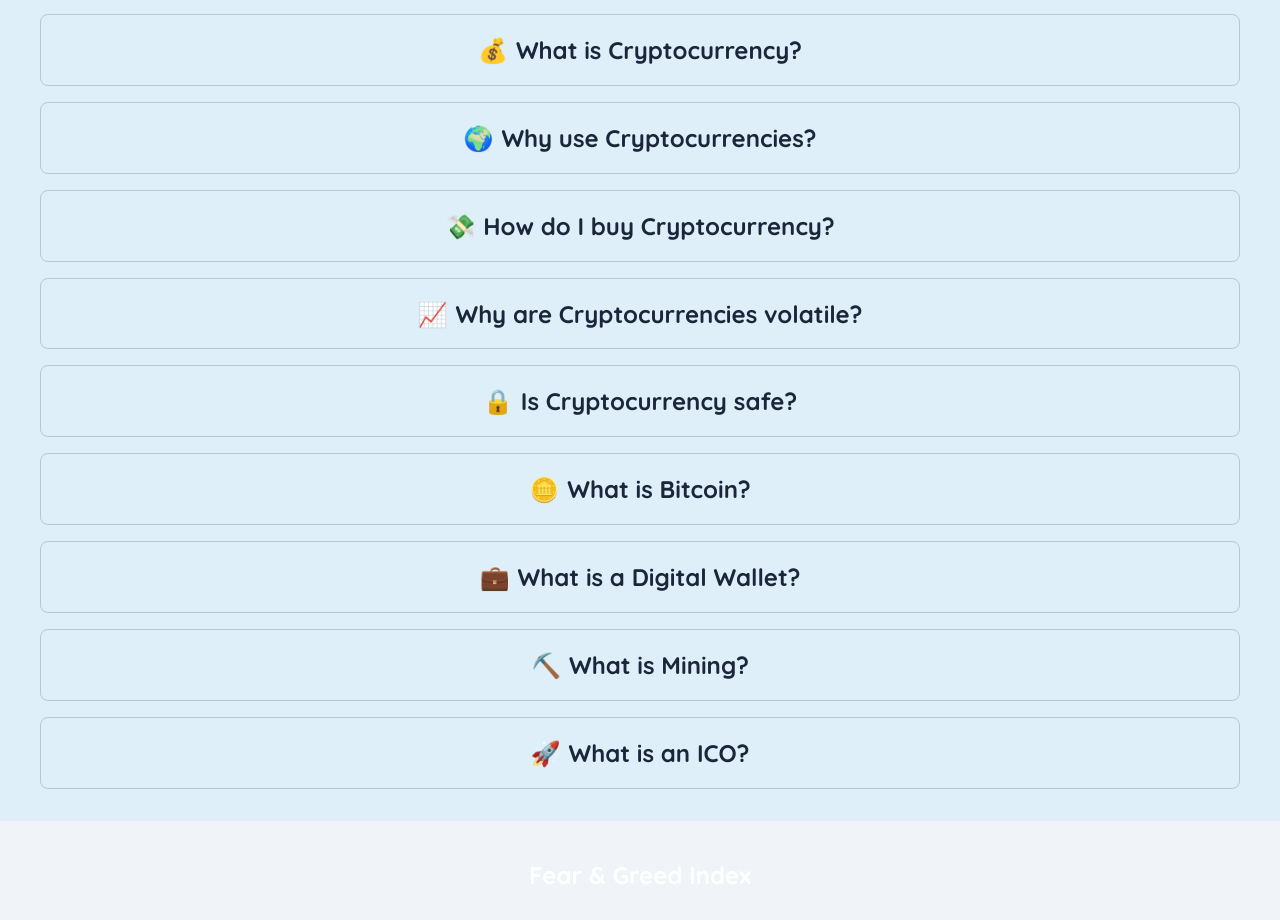
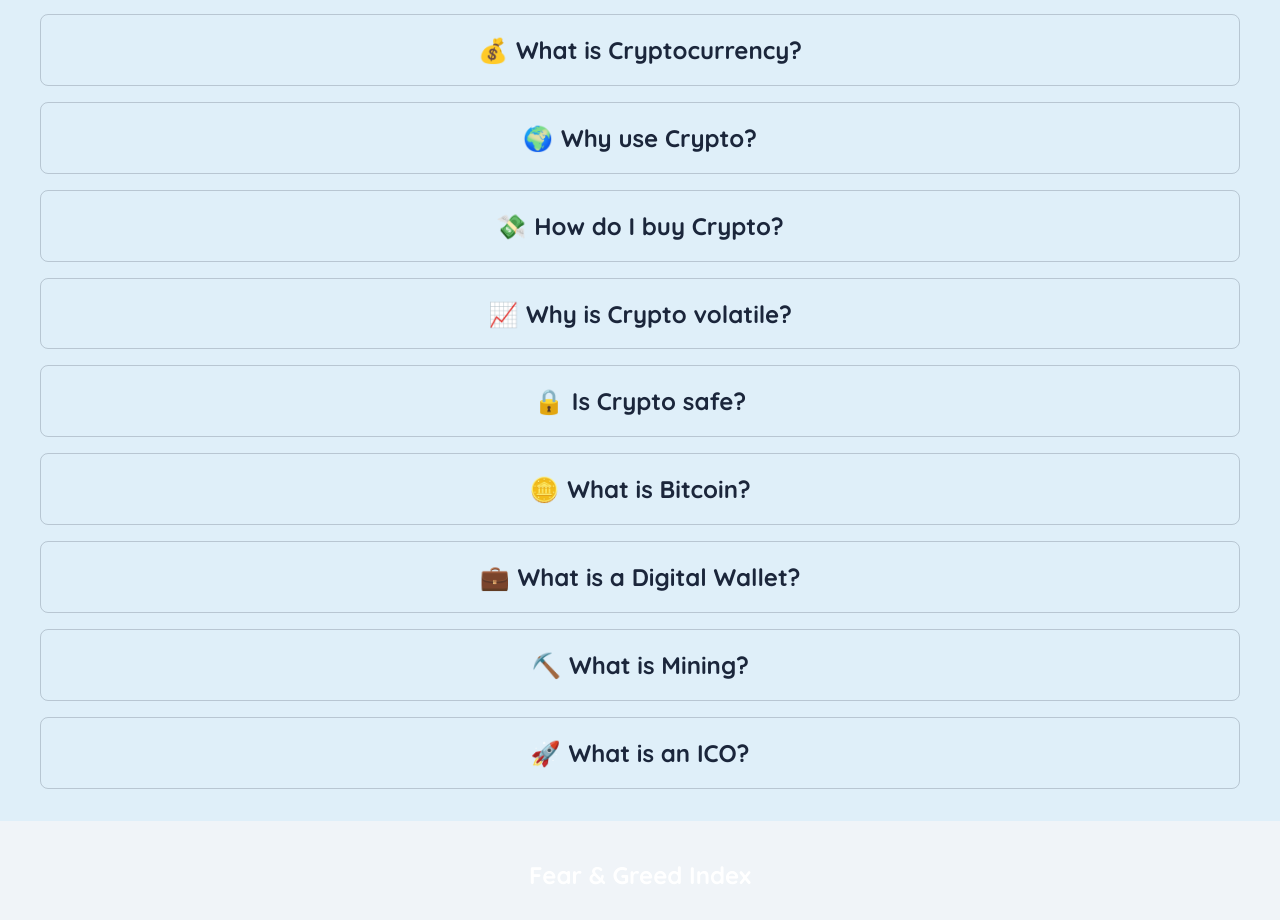
Before and after one commit to SMelidoni/coinpulse-crypto-app, a React (Create React App) app: page / in a window 1280 px wide. Shown: the part 2043-2963 px from the top of the page. Built offline with nearby package versions, Linux system fonts and the light colour scheme; no server answers.

Commit message:
Minor update to crypto questions

```diff
--- a/src/data/crypto-questions.ts
+++ b/src/data/crypto-questions.ts
@@ -12,25 +12,25 @@ export const cryptoQuestions = [
 		emoji: '💰',
 	},
 	{
-		question: 'Why use Cryptocurrencies?',
+		question: 'Why use Crypto?',
 		answer:
 			'Some people like the idea of a currency that isn’t controlled by governments. Others appreciate the anonymity in transactions. It can also be an investment or used for online transactions where cryptocurrencies are accepted.',
 		emoji: '🌍',
 	},
 	{
-		question: 'How do I buy Cryptocurrency?',
+		question: 'How do I buy Crypto?',
 		answer:
 			'You can buy cryptocurrencies using online platforms called exchanges. Once purchased, you can store it in a digital wallet.',
 		emoji: '💸',
 	},
 	{
-		question: 'Why are Cryptocurrencies volatile?',
+		question: 'Why is Crypto volatile?',
 		answer:
 			'Their value can change rapidly because of factors like news, regulations, adoption rates, and market speculation.',
 		emoji: '📈',
 	},
 	{
-		question: 'Is Cryptocurrency safe?',
+		question: 'Is Crypto safe?',
 		answer:
 			'Cryptocurrencies use strong cryptographic techniques for security. However, their safety can depend on how they’re used. While transactions are secure, investments can be risky due to market volatility. Additionally, one must be cautious of scams, secure their digital wallets, and use reputable exchanges.',
 		emoji: '🔒',
```
